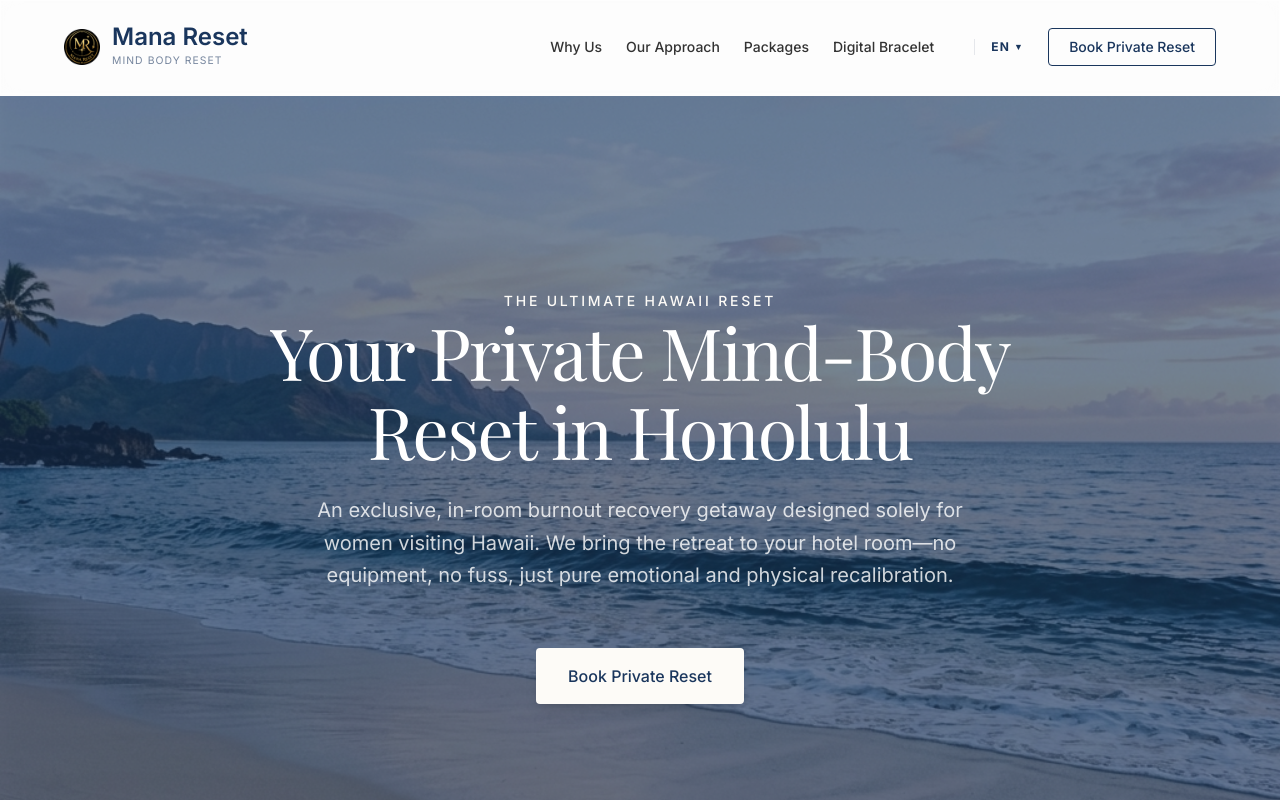
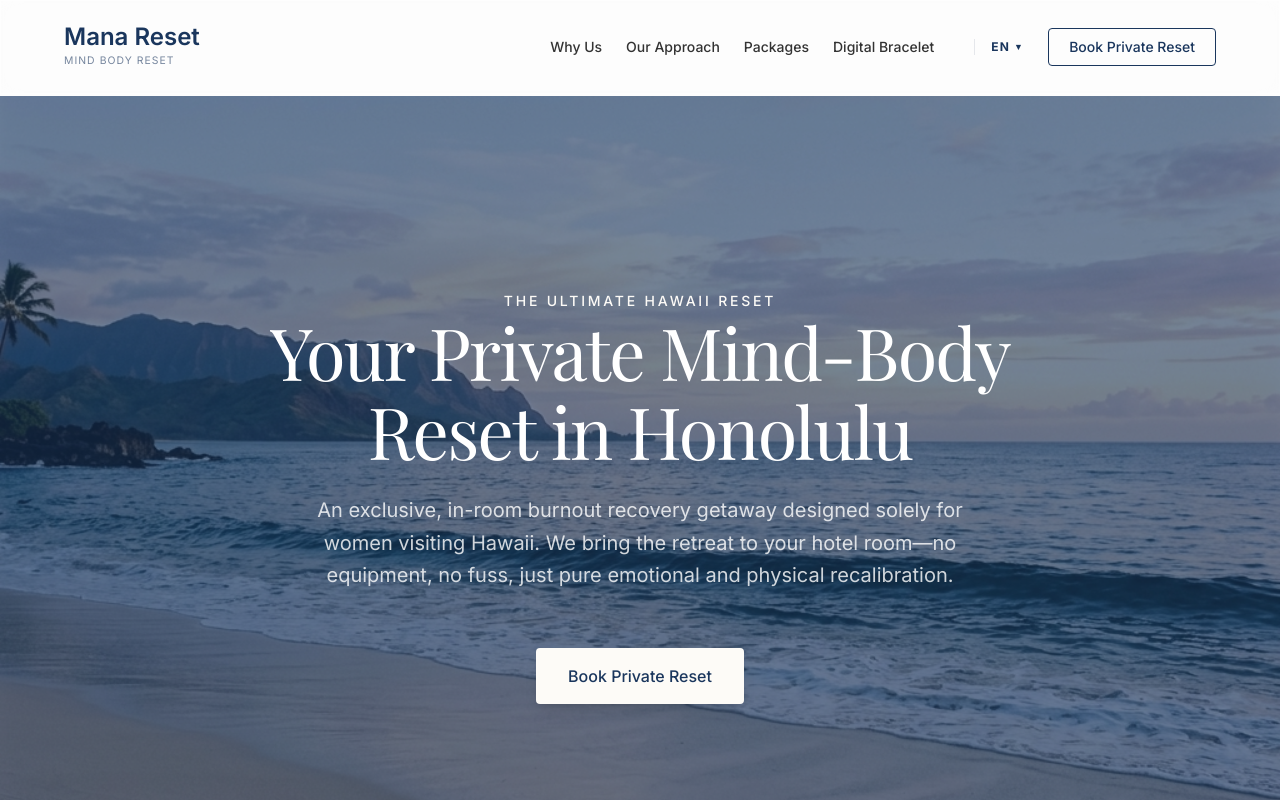
Before and after one commit to acutherapy/mana-web, a Next.js app: page /en in a window 1280 px wide. Shown: the top 800 px of the page. Built offline with nearby package versions, Linux system fonts and the light colour scheme; a web font is replaced by a local one.

Commit message:
chore: temporarily remove logo from navbar to unblock development

```diff
--- a/src/components/Navbar.tsx
+++ b/src/components/Navbar.tsx
@@ -9,12 +9,9 @@ export default function Navbar({ lang, dict }: { lang: string, dict: any }) {
   return (
     <nav className="fixed top-0 left-0 w-full p-6 glass-panel z-50 border-b-0 border-ocean/10">
       <div className="max-w-6xl mx-auto flex justify-between items-center">
-        <Link href={`/${lang}`} className="flex items-center gap-3">
-          <img src="/images/logo.png" alt="Mana Reset" className="w-9 h-9 object-contain" />
-          <div className="flex flex-col">
-            <span className="font-serif text-2xl text-ocean font-semibold leading-none">Mana Reset</span>
-            <span className="text-[0.65rem] tracking-widest text-ocean/60 uppercase mt-1">Mind Body Reset</span>
-          </div>
+        <Link href={`/${lang}`} className="flex flex-col">
+          <span className="font-serif text-2xl text-ocean font-semibold leading-none">Mana Reset</span>
+          <span className="text-[0.65rem] tracking-widest text-ocean/60 uppercase mt-1">Mind Body Reset</span>
         </Link>
         <div className="hidden md:flex items-center gap-6 text-sm font-medium">
           <Link href={`/${lang}#why`} className="hover:text-ocean transition">{dict.nav?.why}</Link>
```
